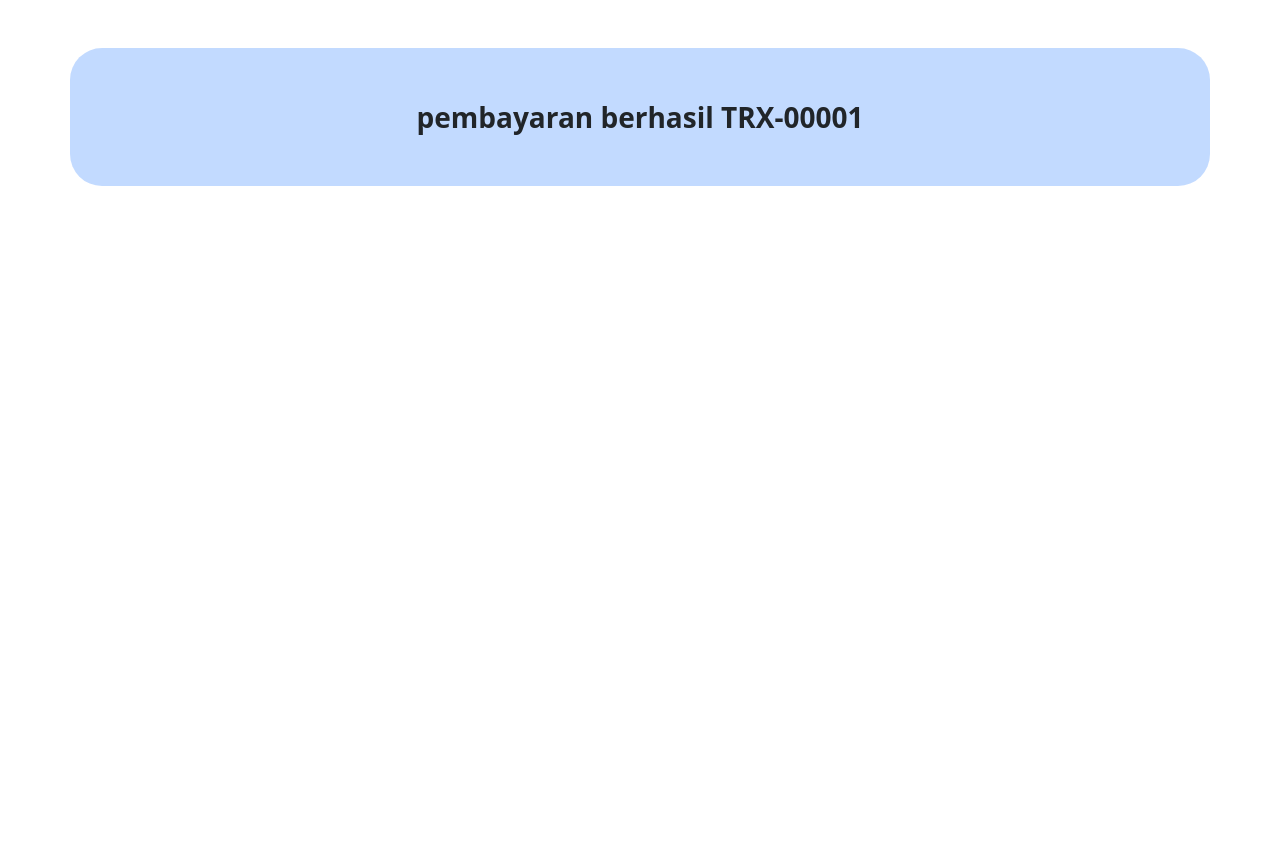
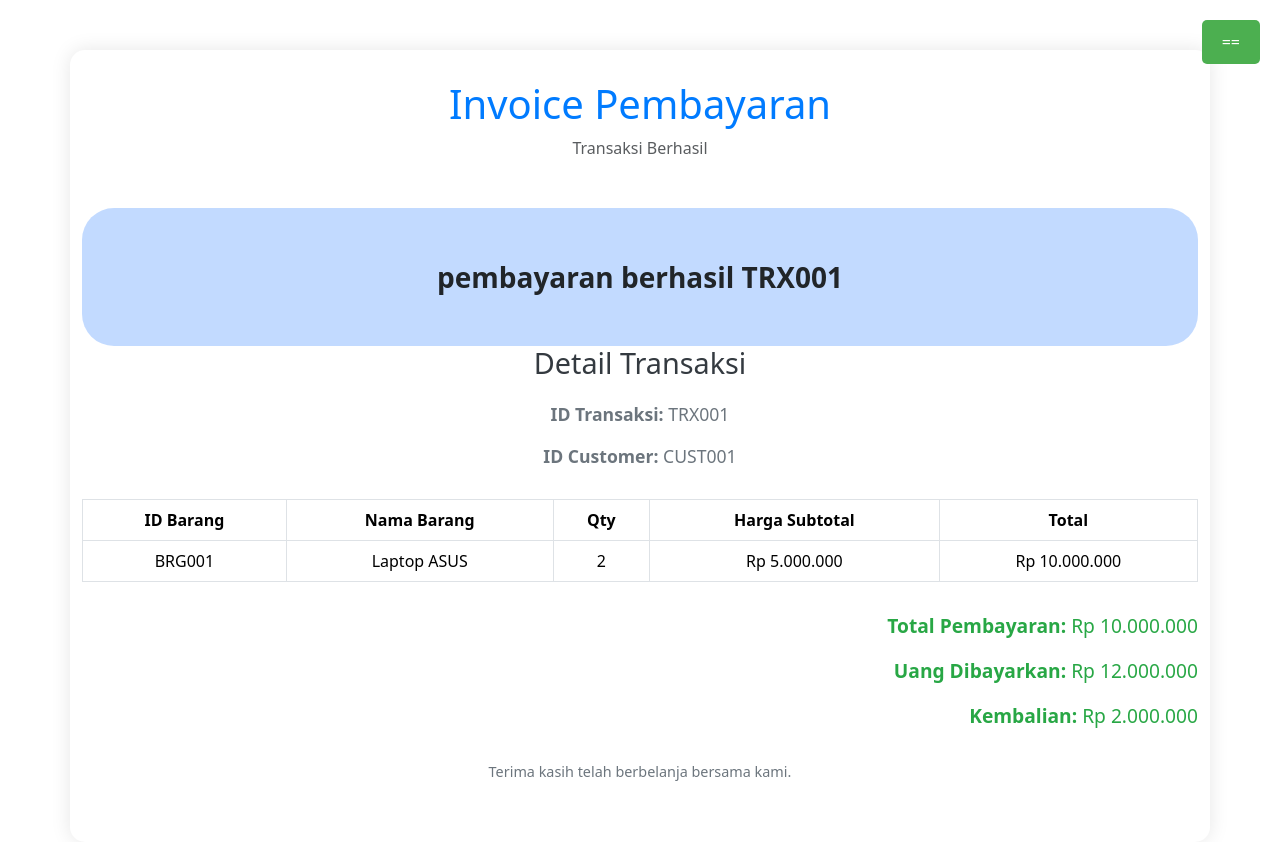
Before and after one commit to Frzz-02/aplikasi-kasir-sederhana-By-Native-PHP, a PHP site: page /receipt.php in a window 1280 px wide. Before the commit the page ends 186 px from the top, so only its background shows below. Run offline with PHP 8.4, Linux system fonts and the light colour scheme; data that the repository does not hold is empty.

Commit message:
menambahkan tampilan resep invoce bagian transaksi

```diff
--- a/main-page/act-transaction/receipt.php
+++ b/main-page/act-transaction/receipt.php
@@ -2,29 +2,119 @@
     require '../../function/koneksi.php';
     require 'function.php';
 
-    $token = generate_ID_Transaction();
-    $id_barang = $_POST["id_barang"];
-    $nama_barang = $_POST["nama_barang"];
-    $stock = $_POST["stock"];
-    $harga_subtotal = $_POST["harga_subtotal"];
-    $id_cust = $_POST["id_cust"];
-    $qty = $_POST["qty"];
-    $harga_total = $_POST["harga_total"];
-    $cash = $_POST["cash"];
-    $cashback = $_POST["cashBack"];
+    // $token = generate_ID_Transaction();
+    // $id_barang = $_POST["id_barang"];
+    // $nama_barang = $_POST["nama_barang"];
+    // $stock = $_POST["stock"];
+    // $harga_subtotal = $_POST["harga_subtotal"];
+    // $id_cust = $_POST["id_cust"];
+    // $qty = $_POST["qty"];
+    // $harga_total = $_POST["harga_total"];
+    // $cash = $_POST["cash"];
+    // $cashback = $_POST["cashBack"];
+
+
+
+        // Isi manual untuk variabel-variabel lainnya
+    $token = "TRX001"; // ID Transaksi
+    $id_barang = "BRG001"; // ID Barang
+    $nama_barang = "Laptop ASUS"; // Nama Barang
+    $stock = 10; // Stock barang
+    $harga_subtotal = 5000000; // Harga subtotal
+    $id_cust = "CUST001"; // ID Customer
+    $qty = 2; // Quantity (jumlah barang yang dibeli)
+    $harga_total = 10000000; // Harga total
+    $cash = 12000000; // Uang yang dibayarkan
+    $cashback = 2000000; // Kembalian
+
+
+
 
 ?>
 
 
 
-
-
-
-
-
-
 <!DOCTYPE html>
 <html lang="en">
+
+<head>
+    <meta charset="UTF-8">
+    <meta name="viewport" content="width=device-width, initial-scale=1.0">
+    <title>Invoice Pembayaran</title>
+    <link href="https://cdn.jsdelivr.net/npm/bootstrap@5.3.0-alpha1/dist/css/bootstrap.min.css" rel="stylesheet">
+    <style>
+        body {
+            background-color: #f8f9fa;
+        }
+        .invoice-container {
+            background-color: #ffffff;
+            border-radius: 15px;
+            box-shadow: 0 0 20px rgba(0, 0, 0, 0.1);
+            padding: 30px;
+            margin-top: 50px;
+        }
+        .invoice-header {
+            text-align: center;
+            margin-bottom: 30px;
+        }
+        .invoice-header h1 {
+            font-size: 2.5rem;
+            color: #007bff;
+        }
+        .invoice-details {
+            margin-bottom: 30px;
+        }
+        .invoice-details h2 {
+            font-size: 1.8rem;
+            color: #343a40;
+            margin-bottom: 20px;
+        }
+        .invoice-details p {
+            font-size: 1.1rem;
+            color: #6c757d;
+        }
+        .invoice-table {
+            margin-bottom: 30px;
+        }
+        .invoice-table th, .invoice-table td {
+            text-align: center;
+        }
+        .invoice-total {
+            text-align: right;
+            font-size: 1.2rem;
+            color: #28a745;
+        }
+        .invoice-footer {
+            text-align: center;
+            margin-top: 30px;
+            font-size: 0.9rem;
+            color: #6c757d;
+        }
+
+        .print-button {
+            position: fixed;
+            top: 20px;
+            right: 20px;
+            padding: 10px 20px;
+            background-color: #4CAF50;
+            color: white;
+            border: none;
+            border-radius: 5px;
+            cursor: pointer;
+            font-size: 16px;
+        }
+        .print-button:hover {
+            background-color: #45a049;
+        }
+    </style>
+</head>
+<body>
+    <div class="container invoice-container">
+        <div class="invoice-header">
+            <h1>Invoice Pembayaran</h1>
+            <p class="text-muted">Transaksi Berhasil</p>
+            <button class="print-button" onclick="window.print()">==</button>
+
     <head>
         <meta charset="UTF-8">
         <meta name="viewport" content="width=device-width, initial-scale=1.0">
@@ -41,9 +131,45 @@
                 pembayaran berhasil
                 <?= $token; ?>
             </div>
+
         </div>
+        <div class="invoice-details">
+            <h2>Detail Transaksi</h2>
+            <p><strong>ID Transaksi:</strong> <?= $token; ?></p>
+            <p><strong>ID Customer:</strong> <?= $id_cust; ?></p>
+        </div>
+        <div class="invoice-table">
+            <table class="table table-bordered">
+                <thead>
+                    <tr>
+                        <th>ID Barang</th>
+                        <th>Nama Barang</th>
+                        <th>Qty</th>
+                        <th>Harga Subtotal</th>
+                        <th>Total</th>
+                    </tr>
+                </thead>
+                <tbody>
+                    <tr>
+                        <td><?= $id_barang; ?></td>
+                        <td><?= $nama_barang; ?></td>
+                        <td><?= $qty; ?></td>
+                        <td>Rp <?= number_format($harga_subtotal, 0, ',', '.'); ?></td>
+                        <td>Rp <?= number_format($harga_total, 0, ',', '.'); ?></td>
+                    </tr>
+                </tbody>
+            </table>
+        </div>
+        <div class="invoice-total">
+            <p><strong>Total Pembayaran:</strong> Rp <?= number_format($harga_total, 0, ',', '.'); ?></p>
+            <p><strong>Uang Dibayarkan:</strong> Rp <?= number_format($cash, 0, ',', '.'); ?></p>
+            <p><strong>Kembalian:</strong> Rp <?= number_format($cashback, 0, ',', '.'); ?></p>
+        </div>
+        <div class="invoice-footer">
+            <p>Terima kasih telah berbelanja bersama kami.</p>
+        </div>
+    </div>
 
-
-        <script src="https://cdn.jsdelivr.net/npm/bootstrap@5.3.0-alpha1/dist/js/bootstrap.bundle.min.js"></script>
-    </body>
+    <script src="https://cdn.jsdelivr.net/npm/bootstrap@5.3.0-alpha1/dist/js/bootstrap.bundle.min.js"></script>
+</body>
 </html>
```
